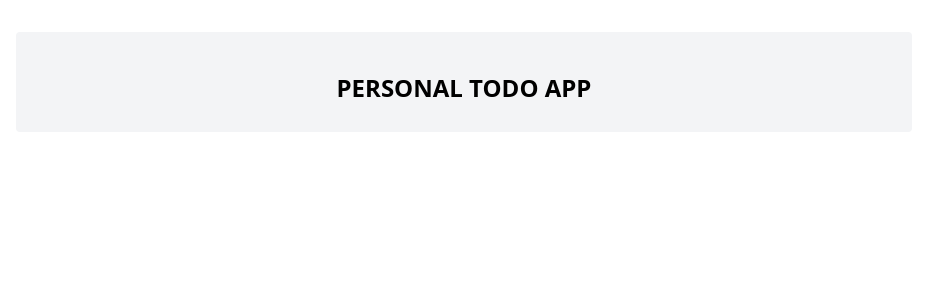
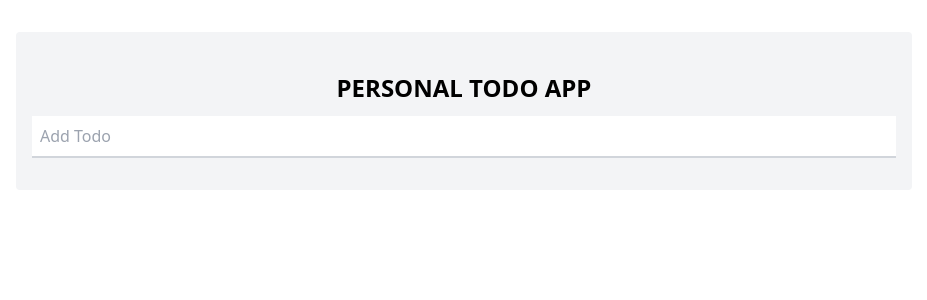
Before and after one commit to rod773/redux-todo-app, a React (Create React App) app: page / in a window 1280 px wide. Shown: the top 300 px of the page, without its empty margins (176-1103 px from the left). Built offline with nearby package versions, Linux system fonts and the light colour scheme; the HTML template or start-up script is replaced by a standard one.

Commit message:
todo component

```diff
--- a/src/components/Todo.js
+++ b/src/components/Todo.js
@@ -6,6 +6,15 @@ const Todo = () => {
       <h2 className="mb-3 mt-6 text-2xl font-bold text-center uppercase">
         PERSONAL TODO APP
       </h2>
+      <div className="flex items-center mb-4">
+        <input
+          type="text"
+          name="text"
+          id="addTodoInput"
+          placeholder="Add Todo"
+          className="flex-grow p-2 border-b-2 border-gray-300 focus:outline-none focus:border-blue-500"
+        />
+      </div>
     </div>
   );
 };
```
